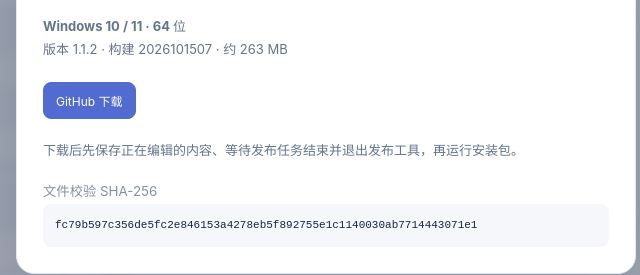
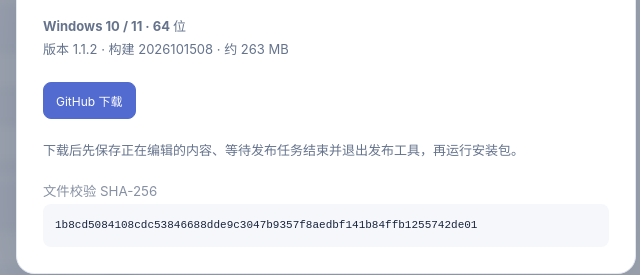
Before and after one commit to 5hawnzs/dewu-bluev-releases, an Electron app: page web/folder-tool/index.html in a window 1280 px wide. Both pictures are taken after a click on the button "下载发布工具". Shown: the part 302-577 px from the top of the page, 314-954 px from the left. Drawn offline with Linux system fonts and the light colour scheme.

Commit message:
网页下载入口指向 1508：与刚发布的安装包、更新清单保持一致。 只改下载弹窗的构建号、下载链接与 SHA-256，不动工作区里其他会话正在改的样式。

```diff
--- a/web/folder-tool/index.html
+++ b/web/folder-tool/index.html
@@ -188,7 +188,7 @@ h3{font-size:13px}
 <div class="toast" id="toast" role="status"></div>
 <dialog id="archivePanel" class="usage-dialog archive-dialog" aria-labelledby="archiveDialogTitle"><div class="usage-dialog-head"><h2 id="archiveDialogTitle">已下载归档 <span id="archiveDialogCount" class="archive-count-badge">0</span></h2><button class="btn" id="closeArchives" type="button" aria-label="关闭已下载归档" autofocus>关闭 ✕</button></div><div class="hint" style="margin-top:8px">归档保留 3 天，可恢复后重新下载。到期素材将在页面打开时自动清理；未下载素材继续保留。</div><div class="archive-actions"><button class="btn btn-danger" id="clearArchives" type="button">清理已下载归档</button><div class="archive-scroll-controls" id="archiveScrollControls" hidden><span class="hint">左右滑动查看更多</span><button class="btn" type="button" id="archiveScrollLeft" aria-label="向左查看归档">←</button><button class="btn" type="button" id="archiveScrollRight" aria-label="向右查看归档">→</button></div></div><div class="archive-list" id="archiveList" tabindex="0" role="region" aria-label="已下载归档，可左右滚动"></div><div id="archivePager"></div></dialog>
 <dialog id="batchDownloadDialog" class="confirm-dialog batch-dialog" aria-labelledby="batchDownloadTitle"><h2 id="batchDownloadTitle">自动分批下载</h2><p id="batchDownloadSummary" class="dialog-note"></p><div id="batchDownloadList" class="batch-download-list"></div><div class="save-progress-track" role="progressbar" aria-label="当前压缩包打包进度" aria-valuemin="0" aria-valuemax="100" id="batchProgressTrack"><div id="batchProgressFill" style="height:100%;width:0;background:#526bd1"></div></div><p id="batchDownloadStatus" class="dialog-note" role="status" aria-live="polite"></p><div class="dialog-actions"><button class="btn" id="stopBatchDownload" type="button">暂不下载</button><button class="btn btn-light" id="startBatchDownload" type="button" autofocus>开始下载</button></div></dialog>
-<dialog id="appDownload" class="usage-dialog app-download" aria-labelledby="appDownloadTitle"><div class="usage-dialog-head"><h2 id="appDownloadTitle">得物蓝V素材发布工具</h2><button id="closeAppDownload" class="btn" type="button" autofocus>关闭 ✕</button></div><p><strong>Windows 10 / 11 · 64 位</strong><br>版本 1.1.2 · 构建 2026101507 · 约 263 MB</p><div class="app-download-links"><a class="btn primary" href="https://github.com/wfjdyhmtr2-glitch/dewu-bluev-releases/releases/download/v1.1.2-build.2026101507/bluev-publisher-1.1.2-x64-win.exe" rel="noopener noreferrer" target="_blank">GitHub 下载</a></div><p>下载后先保存正在编辑的内容、等待发布任务结束并退出发布工具，再运行安装包。</p><small>文件校验 SHA-256</small><code>fc79b597c356de5fc2e846153a4278eb5f892755e1c1140030ab7714443071e1</code></dialog>
+<dialog id="appDownload" class="usage-dialog app-download" aria-labelledby="appDownloadTitle"><div class="usage-dialog-head"><h2 id="appDownloadTitle">得物蓝V素材发布工具</h2><button id="closeAppDownload" class="btn" type="button" autofocus>关闭 ✕</button></div><p><strong>Windows 10 / 11 · 64 位</strong><br>版本 1.1.2 · 构建 2026101508 · 约 263 MB</p><div class="app-download-links"><a class="btn primary" href="https://github.com/wfjdyhmtr2-glitch/dewu-bluev-releases/releases/download/v1.1.2-build.2026101508/bluev-publisher-1.1.2-x64-win.exe" rel="noopener noreferrer" target="_blank">GitHub 下载</a></div><p>下载后先保存正在编辑的内容、等待发布任务结束并退出发布工具，再运行安装包。</p><small>文件校验 SHA-256</small><code>1b8cd5084108cdc53846688dde9c3047b9357f8aedbf141b84ffb1255742de01</code></dialog>
 <dialog id="usageGuide" class="usage-dialog" aria-labelledby="usageTitle"><div class="usage-dialog-head"><h2 id="usageTitle">使用须知与限制</h2><button class="btn" id="closeUsageGuide" type="button" aria-label="关闭使用须知" autofocus>关闭 ✕</button></div><div class="usage-grid"><section><h2>录入与存储</h2><ul><li>每个素材组最多 10 张照片或 1 个视频，不可混放；追加后仍按整组数量计算，超限时整批不录入。</li><li>同一组合的两个款号不能相同，忽略大小写、全角字符和首尾空格。</li><li>款号最多 80 个字符，禁止 \ / : * ? &quot; &lt; &gt; | 等文件夹非法字符、控制字符、末尾句点及 Windows 保留名称（如 CON、NUL、COM1）。颜色最多 40 个字符，需包含中文。</li><li>禁止使用浏览器无痕模式。关闭网页或关机前，请确认右侧顶部进度达到 100%，并显示绿色“已保存到此浏览器”。超过 60 秒会变红提示耗时较长；真正失败时显示原因和“重试保存”，重试会保留当前素材。素材只保存在当前设备、当前浏览器中，不跨设备同步。容量由浏览器配额和实际磁盘空间决定，没有固定的 10 GB 保证；录入前会预留存储缓冲空间。</li></ul></section><section><h2>下载与备份</h2><ul><li id="zipLimitGuide"></li><li>ZIP 使用经典格式，总文件大小必须小于 4 GB，含文件夹在内最多 65,535 个条目。超过单包限制时自动分批，保持素材组完整；单个素材组超过上限会提示先处理该组。</li><li>支持选择保存位置的浏览器可分块导出工作备份；其他浏览器单次备份最多 512 MB。备份目录信息最多 8 MB，超过时需分批整理。</li><li>已下载归档保留 3 天，仍占本地空间；到期会在页面打开期间清理。手动清理无法撤销，请先确认下载文件完整。</li></ul></section><section><h2>撤销与重做</h2><ul><li>最多保留最近 50 次组合及素材编辑操作，刷新或关闭页面后不保留撤销历史。</li><li>下载归档、恢复归档、恢复工作备份和永久清理归档会重置编辑历史。</li><li>同一浏览器工作区仅允许一个标签页编辑，其他标签页为只读。</li></ul></section><section class="workflow-guide"><h2>大批素材建议流程</h2><ol><li>先用少量素材完成一次录入、下载，确认保存位置。</li><li>每组录入最多 10 张照片或 1 个视频，大批素材分组处理。</li><li>点击“下载全部并归档”，系统自动分批。支持目录保存时选择一次文件夹；其他浏览器按提示逐包下载。</li><li>打开下载文件，确认内容完整；需要保留浏览器恢复能力时，先导出工作备份。</li><li>在“已下载归档”中清理确认无误的归档，释放本地空间。当前整理区的素材会保留。</li></ol></section></div></dialog>
 <dialog id="clearArchiveDialog" class="confirm-dialog" aria-labelledby="clearArchiveTitle"><h2 id="clearArchiveTitle">清理已下载归档？</h2><p class="dialog-note">请先确认下载文件完整。此操作永久清除全部已下载归档，之后无法恢复或撤销；正在整理的素材不受影响。</p><div class="dialog-actions"><button class="btn" id="cancelClearArchives" autofocus>保留归档</button><button class="btn btn-danger" id="confirmClearArchives">永久清理</button></div></dialog>
 <dialog id="groupLimitDialog" class="confirm-dialog" aria-labelledby="groupLimitTitle" aria-describedby="groupLimitNote"><h2 id="groupLimitTitle">本组素材未添加</h2><p id="groupLimitNote" class="dialog-note"></p><div class="dialog-actions"><form method="dialog"><button class="btn btn-light" autofocus>知道了</button></form></div></dialog>
```
